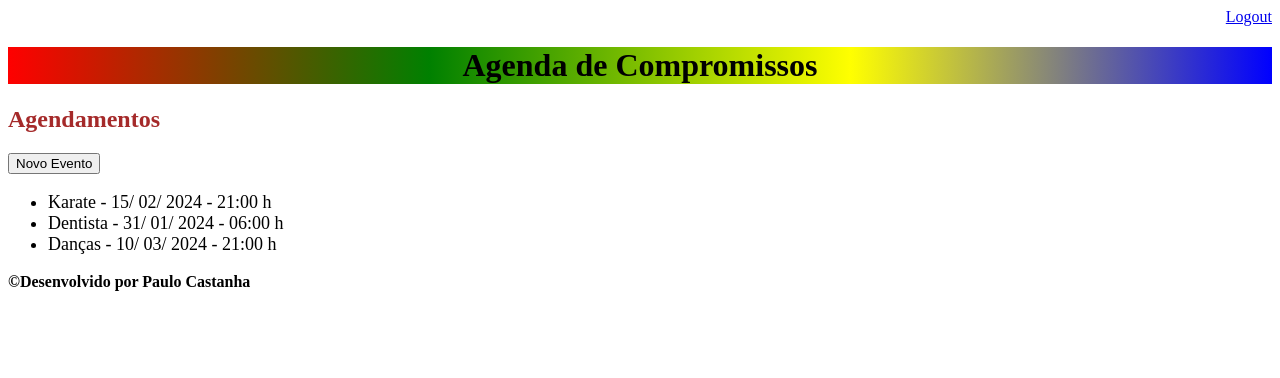
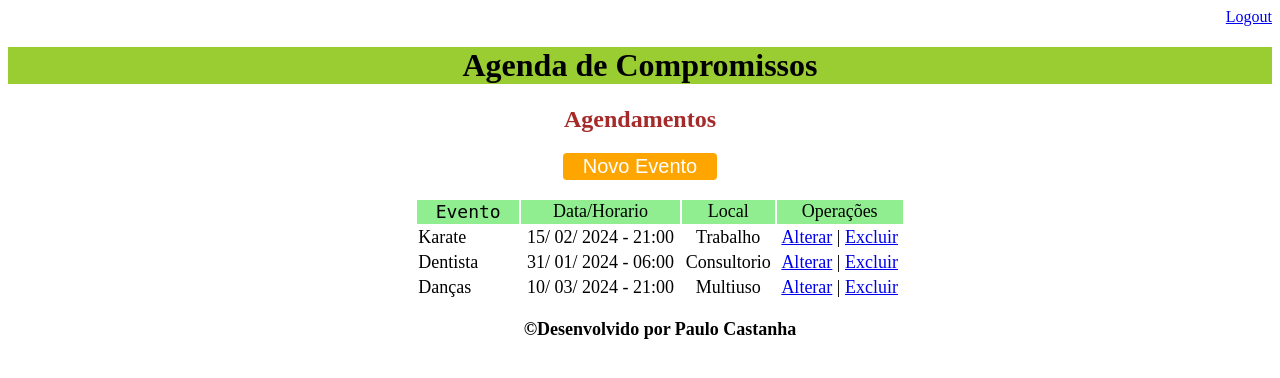
Before and after one commit to paulocastanha33/agenda, a Django app: page /agenda/ in a window 1280 px wide. Shown: the top 378 px of the page. Run offline with Django 5.2, Linux system fonts and the light colour scheme; a user stored in the database is signed in; data comes from the database, SQL or seed files in the repository; both versions use the stored data as it was after the commit.

Commit message:
Adicionado funções de alteração e exclusão de dados

```diff
--- a/agenda/urls.py
+++ b/agenda/urls.py
@@ -23,7 +23,8 @@ urlpatterns = [
     path('admin/', admin.site.urls),
     path('agenda/', views.lista_eventos),
     path('agenda/evento/', views.evento),
-    path ('agenda/evento/submit', views.submit_evento),
+    path('agenda/evento/submit', views.submit_evento),
+    path('agenda/evento/delete/<int:id_evento>/', views.delete_evento),
     path('', RedirectView.as_view(url='/agenda/')),
     path('login/', views.login_user),
     path('login/submit', views.submit_login),
--- a/core/admin.py
+++ b/core/admin.py
@@ -4,7 +4,7 @@ from core.models import Evento
 # Register your models here.
 
 class EventoAdmin(admin.ModelAdmin):
-    list_display = ('titulo', 'data_evento', 'data_criacao')
+    list_display = ('id', 'titulo', 'data_evento', 'data_criacao')
     list_filter = ('usuario', 'data_evento',)
 
 admin.site.register(Evento, EventoAdmin)
--- a/core/models.py
+++ b/core/models.py
@@ -8,6 +8,7 @@ class Evento(models.Model):
     descricao = models.TextField(blank=True, null=True)
     data_evento = models.DateTimeField(verbose_name='Data do Evento')
     data_criacao = models.DateTimeField(auto_now=True)
+    local = models.CharField(max_length=100)
     usuario = models.ForeignKey(User, on_delete=models.CASCADE)
 
     class Meta:
@@ -17,4 +18,7 @@ class Evento(models.Model):
         return self.titulo
 
     def get_data_evento(self):
-        return self.data_evento.strftime('%d/ %m/ %Y - %H:%M h')
+        return self.data_evento.strftime('%d/ %m/ %Y - %H:%M')
+
+    def get_data_input_evento(self):
+        return self.data_evento.strftime('%Y-%m-%dT%H:%M')
--- a/core/views.py
+++ b/core/views.py
@@ -3,6 +3,7 @@ from core.models import Evento
 from django.contrib.auth.decorators import login_required
 from django.contrib.auth import authenticate, login, logout
 from django.contrib import messages
+
 
 #
 def login_user(request):
@@ -32,7 +33,11 @@ def lista_eventos(request):
     return render(request, 'agenda.html', dados)
 @login_required(login_url='/login/')
 def evento(request):
-    return render(request, 'evento.html')
+    id_evento = request.GET.get('id')
+    dados = {}
+    if id_evento:
+        dados['evento'] = Evento.objects.get(id=id_evento)
+    return render(request, 'evento.html', dados)
 
 @login_required(login_url='/login/')
 def submit_evento(request):
@@ -40,9 +45,35 @@ def submit_evento(request):
         titulo = request.POST.get('titulo')
         data_evento = request.POST.get('data_evento')
         descricao = request.POST.get('descricao')
+        local = request.POST.get('local')
         usuario = request.user
-        Evento.objects.create(titulo=titulo,
+        id_evento = request.POST.get('id_evento')
+        if id_evento:
+            evento = Evento.objects.get(id=id_evento)
+            if evento.usuario == usuario:
+                evento.titulo = titulo
+                evento.descricao = descricao
+                evento.data_evento = data_evento
+                evento.save()
+
+            #Evento.objects.filter(id=id_evento).update(titulo=titulo,
+                                                      #data_evento=data_evento,
+                                                       #descricao=descricao,
+                                                       #local=local,
+                                                       #usuario=usuario)
+
+        else:
+            Evento.objects.create(titulo=titulo,
                               data_evento=data_evento,
                               descricao=descricao,
+                              local=local,
                               usuario=usuario)
     return redirect('/')
+
+@login_required(login_url='/login/')
+def delete_evento(request, id_evento):
+     usuario = request.user
+     evento = Evento.objects.get(id=id_evento)
+     if usuario == evento.usuario:
+         evento.delete()
+     return redirect('/')
--- a/templates/agenda.html
+++ b/templates/agenda.html
@@ -1,13 +1,55 @@
 {% extends "model-page.html" %}
 
 {%block content %}
+<style>
+   button {
+    background-color:orange;
+    align-items: center;
+    color: white;
+    padding: 2px 20px;
+    border: 2px;
+    cursor: pointer;
+    border-radius: 4px;
+    font-size: 20px;
+    text-decoration:none;
+
+}
+button:hover {
+    background-color:white;
+    color:green;
+}
+
+
+</style>
+
+<center>
   <h2 style="color:brown">Agendamentos</h2>
 <a href="evento/">
-  <button type="button">Novo Evento</button>
+  <button type="button" class="button">Novo Evento</button>
 </a>
       <ul style="font-size: 18px">
+          <table width="40%">
+              <tr bgcolor="lightgreen">
+                  <td><center><code>Evento</code></center></td>
+                  <td><center>Data/Horario</center></td>
+                  <td><center>Local</center></td>
+                  <td><center>Operações</center></td>
+              </tr>
      {% for evento in eventos %}
-   <li>{{evento.titulo}} - {{evento.get_data_evento}}</li>
+
+              <tr>
+                  <td style="width:100px"> {{evento.titulo}}</td>
+                  <td><center>{{evento.get_data_evento}}</center></td>
+                  <td><center>{{evento.local}}</center></td>
+                  <td><center><a href="evento/?id={{ evento.id }}">Alterar</a>  |
+    <a href="evento/delete/{{ evento.id }}/">Excluir</a>
+                      </center></td>
+
+
+
+
      {% endfor %}
-   </ul>
+     </tr>
+          </table>
 {% endblock %}
+    </center>
--- a/templates/model-header.html
+++ b/templates/model-header.html
@@ -5,7 +5,7 @@
         <a href="/logout">Logout</a>
     </div>
     <center>
-        <div style="background-image:linear-gradient( to right, red, green, yellow, blue );">
+        <div style="background-color:yellowgreen;">
             <h1>Agenda de Compromissos</h1>
         </div>
     </center>
```
Also changed, not shown: templates/evento.html (+120 -10 lines), db.sqlite3.
